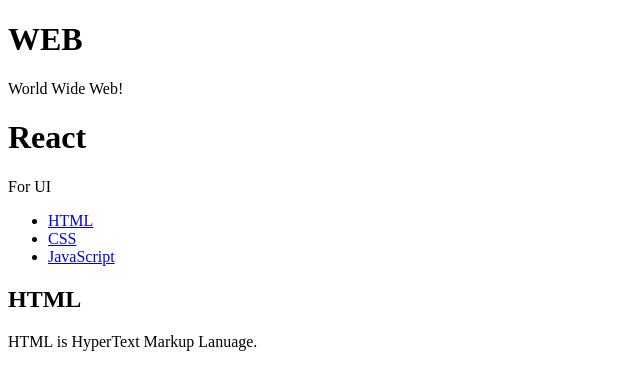
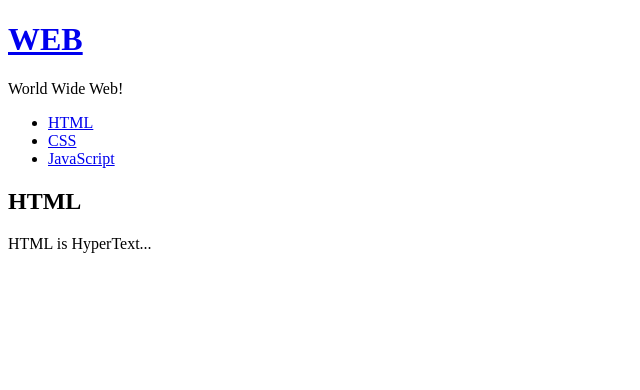
Before and after one commit to nhkiiim/react-getting-started, a React (Create React App) app in the folder react-app/: page / in a window 1280 px wide. Shown: the top 390 px of the page, without its empty margins (0-640 px from the left). Built offline with nearby package versions, Linux system fonts and the light colour scheme.

Commit message:
Add: 이벤트와 bind, setState 이해 및 적용

```diff
--- a/react-app/src/App.js
+++ b/react-app/src/App.js
@@ -1,32 +1,61 @@
 import React, { Component } from 'react';
 import TOC from './components/TOC'
 import Content from './components/Content'
-import Subject from './components/Subject';
+//import Subject from './components/Subject';
 import './App.css';
 
 // js 문법 아님! -> jsx (create-react-app이 변환 해줌)
 class App extends Component {
   constructor(props) {
     super(props);
+
     this.state = {
+      mode: 'read',
       subject: { title: 'WEB', sub: 'World Wide Web!' },
+      welcome: { title: 'Welcome', desc: 'Hello, React!!! ^0^' },
       contents: [
-        { id: 1, title: 'HTML', desc: 'HTML is HyperText...'},
-        { id: 2, title: 'CSS', desc: 'CSS is for design'},
-        { id: 3, title: 'JavaScript', desc: 'JavaScript is for interactive'},
+        { id: 1, title: 'HTML', desc: 'HTML is HyperText...' },
+        { id: 2, title: 'CSS', desc: 'CSS is for design' },
+        { id: 3, title: 'JavaScript', desc: 'JavaScript is for interactive' },
       ]
     }
   }
+
+  // state의 값이 바뀌면 그 state를 가진 컴포넌트의 render()가 호출 -> 하위 컴포넌트도 render() 호출
   render() {
+    console.log('App render~!');
+
+    let _title, _desc = null;
+
+    if (this.state.mode === 'welcome') {
+      _title = this.state.welcome.title;
+      _desc = this.state.welcome.desc;
+    } else if (this.state.mode === 'read') {
+      _title = this.state.contents[0].title;
+      _desc = this.state.contents[0].desc;
+    }
+
     return (
       <div className="App">
-        <Subject
+        {/* <Subject
           title={this.state.subject.title}
           sub={this.state.subject.sub}>
-        </Subject>
-        <Subject title="React" sub="For UI"></Subject>
+          </Subject> */}
+        <header>
+          <h1><a href="/" onClick={function (e) {
+            e.preventDefault(); // a 태그의 기본적인 동작 금지
+
+            // this.state.mode = 'welcome';
+            // 1. 이번트 안에서 this는 아무것도 먹지 않음 -> bind(this) 추가
+            // 2. 직접 접근하지 말고 setState 이용
+            this.setState({
+              mode: 'welcome'
+            })
+          }.bind(this)}>{this.state.subject.title}</a></h1>
+          {this.state.subject.sub}
+        </header>
         <TOC data={this.state.contents}></TOC>
-        <Content title="HTML" sub="HTML is HyperText Markup Lanuage."></Content>
+        <Content title={_title} sub={_desc}></Content>
       </div>
     );
   }
--- a/react-app/src/components/Subject.js
+++ b/react-app/src/components/Subject.js
@@ -5,7 +5,7 @@
       // return은 하나의 최상위 태그로 이루어져야함
       return (
          <header>
-            <h1>{this.props.title}</h1>
+            <h1><a href="/">{this.props.title}</a></h1>
             {this.props.sub}
          </header>
       );
--- a/react-app/src/components/TOC.js
+++ b/react-app/src/components/TOC.js
@@ -6,6 +6,7 @@
       let lists = [];
 
       for (let i = 0; i < data.length; i++) {
+         // key는 리액트가 내부적으로 필요해서 요청하는 데이터
          lists.push(<li key={data[i].id}><a href={"/content/" + data[i].id}>{data[i].title}</a></li>);
       }
 
```
